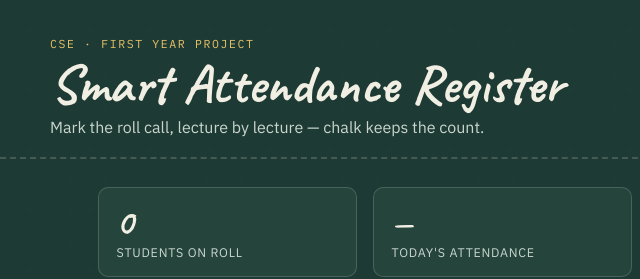
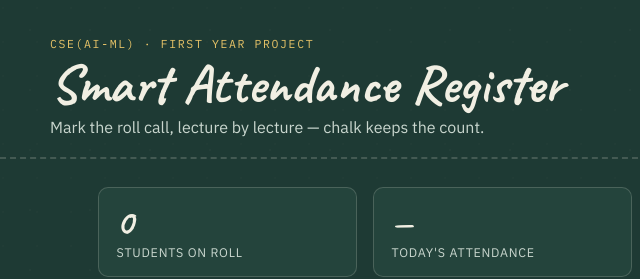
Before and after one commit to himanshu003355-bit/smart-atttendace-management-system, a plain HTML site: page index.html in a window 1280 px wide. Shown: the top 279 px of the page, 0-640 px from the left. Drawn offline with Linux system fonts and the light colour scheme.

Commit message:
"Changes Successfull"

```diff
--- a/index.html
+++ b/index.html
@@ -15,7 +15,7 @@
 <header class="board-header">
   <div class="header-inner">
     <div class="title-block">
-      <p class="eyebrow">CSE &middot; First Year Project</p>
+      <p class="eyebrow">CSE(AI-ML) &middot; First Year Project</p>
       <h1>Smart Attendance Register</h1>
       <p class="subtitle">Mark the roll call, lecture by lecture &mdash; chalk keeps the count.</p>
     </div>
```
